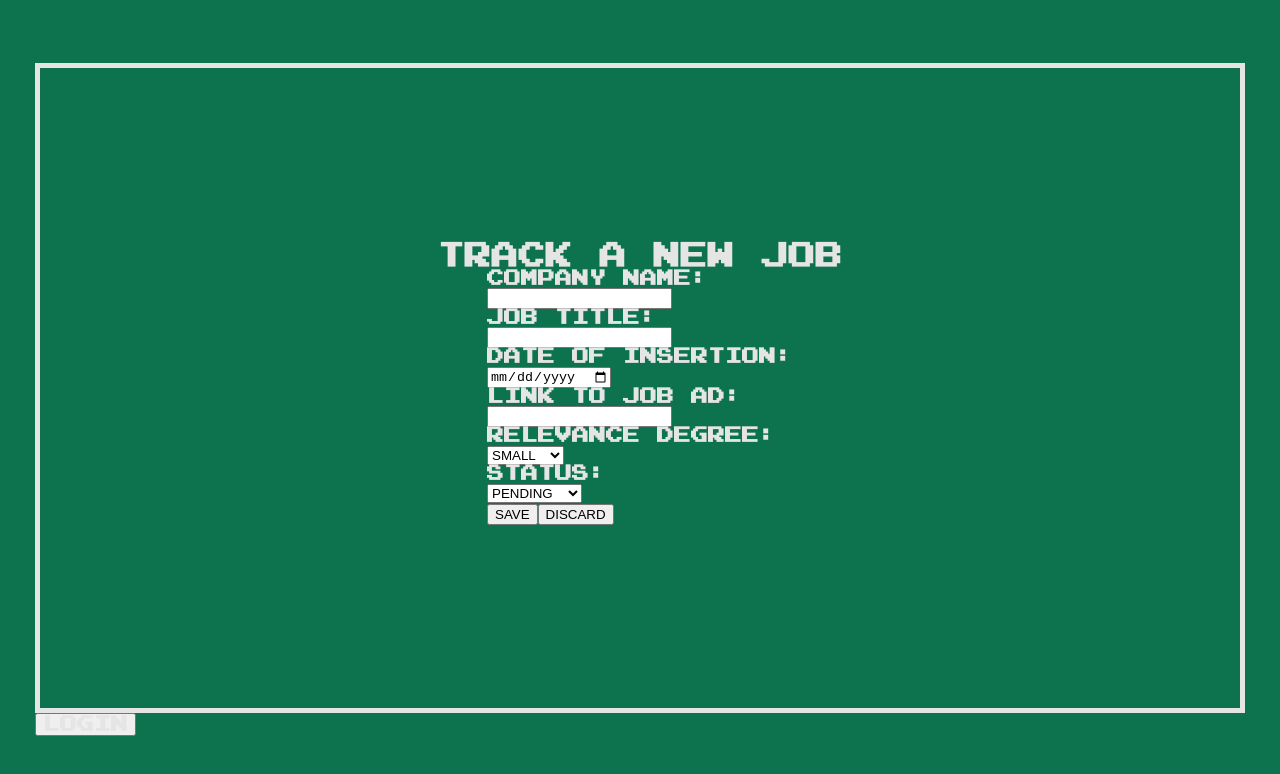
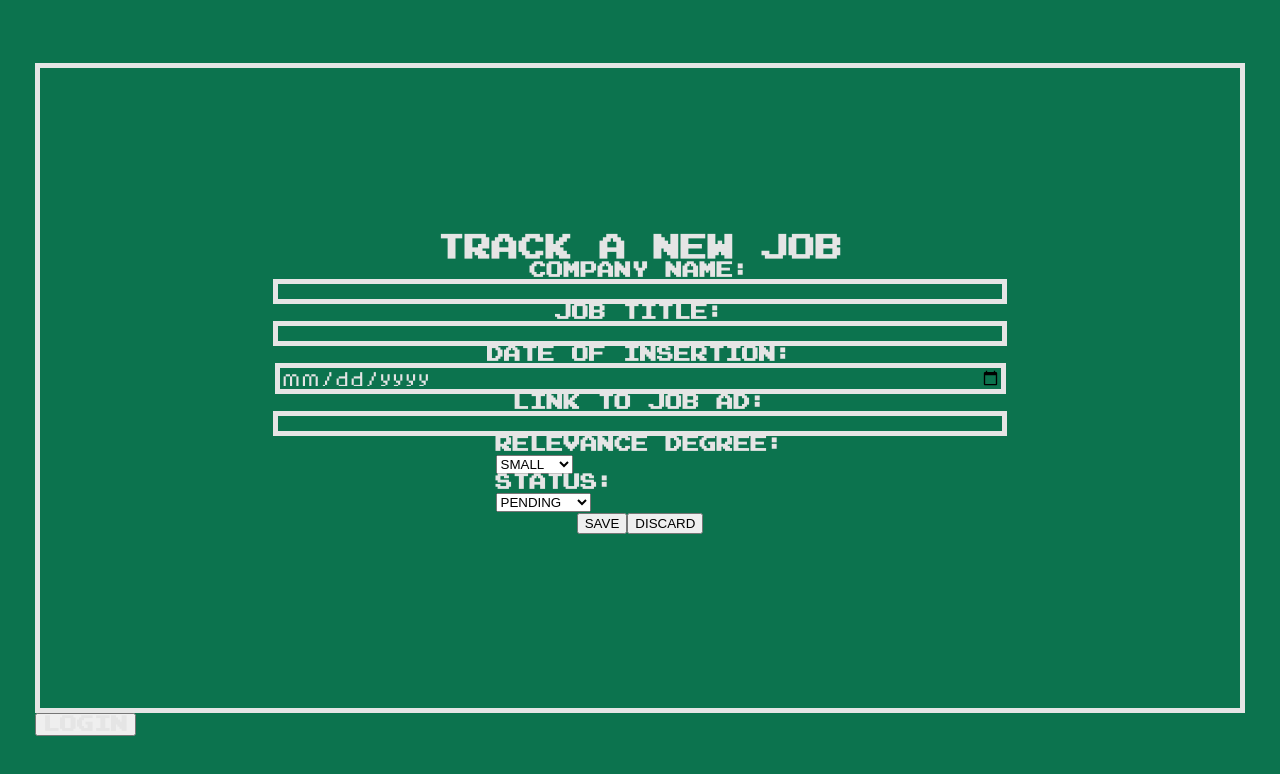
Before and after one commit to grantortino/job-hunter, a React (Create React App) app: page /trackerform in a window 1280 px wide. Shown: the top 774 px of the page. Built offline with nearby package versions, Linux system fonts and the light colour scheme.

Commit message:
styling job tracker form

```diff
--- a/src/App.scss
+++ b/src/App.scss
@@ -25,17 +25,22 @@ body {
   color: $fontColor;
 }
 
-.huge {
+.font-huge, .font-med, .font-small {
+  font-family: textFont;
+  color: $fontColor;
+}
+
+.huge, .font-huge {
   font-size: 37px;
   margin: 0 auto;
 }
 
-.medium {
+.medium, .font-medium {
   font-size: 27px;
   margin: 0 auto;
 }
 
-.small {
+.small, .font-small {
   font-size: 17px;
   margin: 0 auto;
 }
@@ -87,7 +92,7 @@ p {
 
 .job-tracker-section, .job-journal-section, .job-interview-section {
   width: 200px;
-  height: 250px;
+  height: 230px;
   display: flex;
   flex-direction: column;
   align-items: center;
@@ -99,8 +104,8 @@ p {
 }
 
 .job-card-image {
-  min-width: 190px;
-  min-height: 190px;
+  min-width: 150px;
+  min-height: 150px;
   border: 5px solid $fontColor;
 }
 
@@ -113,3 +118,19 @@ p {
   width:20%;
   margin-bottom: 20px;
 }
+
+// JOB TRACKER FORM
+
+.job-tracker-form {
+  display: flex;
+  flex-direction: column;
+  align-items: center;
+}
+
+.input-bar {
+  font-family: textFont;
+  background-color: $bgColor;
+  border: 5px solid $fontColor;
+  width: 90vh;
+  outline: none;
+}
--- a/src/components/JobTrackerForm.js
+++ b/src/components/JobTrackerForm.js
@@ -91,35 +91,35 @@ jobs.load();
 
                 <h1 className="medium">TRACK A NEW JOB</h1>
 
-                <form onSubmit={formHandleSubmit} >
+                <form className="job-tracker-form" onSubmit={formHandleSubmit} >
 
                     <label>
                         <h3 className="small">
                             COMPANY NAME: {jobs.companyName}
                         </h3>
                     </label>
-                    <input autoComplete="off" onChange={companyNameHandler} type="text" id="cname" name="cname" placeholder={companyName} />
+                    <input className="input-bar font-small" autoComplete="off" onChange={companyNameHandler} type="text" id="cname" name="cname" placeholder={companyName} />
 
                     <label>
                         <h3 className="small">
                             JOB TITLE:
                         </h3>
                     </label>
-                    <input autoComplete="off" onChange={jobTitleHandler} type="text" id="jtitle" name="jtitle" placeholder={jobTitle} />
+                    <input className="input-bar font-small" autoComplete="off" onChange={jobTitleHandler} type="text" id="jtitle" name="jtitle" placeholder={jobTitle} />
 
                     <label>
                         <h3 className="small">
                             DATE OF INSERTION:
                         </h3>
                     </label>
-                    <input onChange={dateHandler} type="date" id="date" name="date" value={date} />
+                    <input className="input-bar font-small" onChange={dateHandler} type="date" id="date" name="date" value={date} />
 
                     <label>
                         <h3 className="small">
                             LINK TO JOB AD:
                         </h3>
                     </label>
-                    <input autoComplete="off" onChange={jobLinkHandler} type="text" id="link" name="link" placeholder={jobLink} />
+                    <input className="input-bar font-small" autoComplete="off" onChange={jobLinkHandler} type="text" id="link" name="link" placeholder={jobLink} />
 
                     <div className="job-tracker-select-container">
 
```
